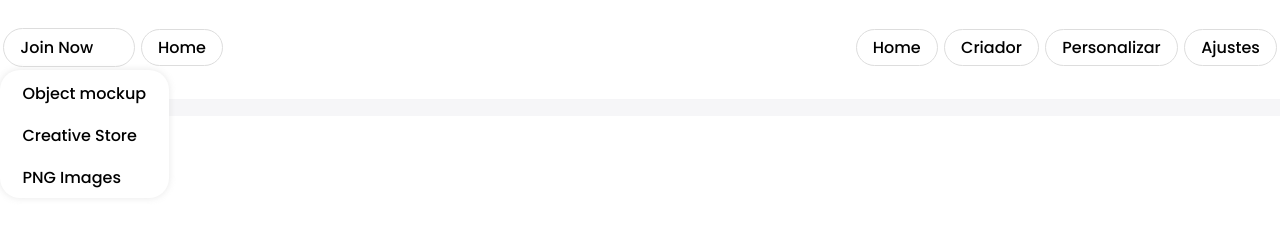
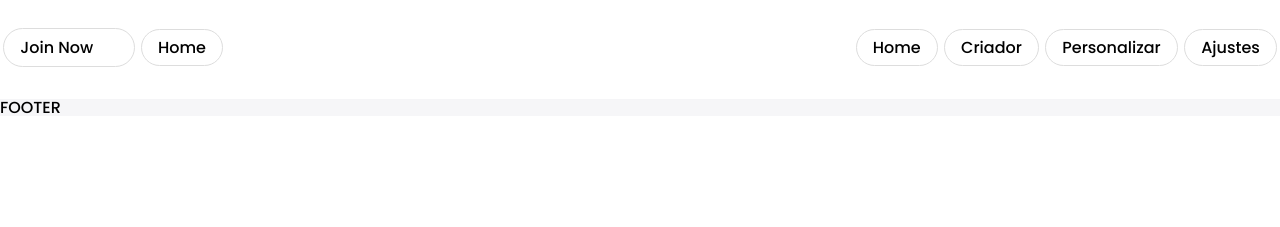
Before and after one commit to souotaviolima/yellow-clone, a Next.js app: page /app/components/layout/wrap in a window 1280 px wide. Shown: the part 135-362 px from the top of the page. Built offline with nearby package versions, Linux system fonts and the light colour scheme; some icons are missing.

Commit message:
UP06102021 v5

```diff
--- a/public/assets/css/custom.style.css
+++ b/public/assets/css/custom.style.css
@@ -13,6 +13,25 @@ h2 {
 
 .active {
   border-bottom: 3px solid #f4063f !important;
+}
+
+/* Dropdown custom */
+
+.dropdown-menu-horizontal {
+}
+
+.dropdown-menu-horizontal ul {
+  position: absolute;
+}
+
+.dropdown-menu-horizontal .content-dropdown {
+  border-radius: 20px;
+  overflow: hidden;
+  background-color: var(--color-white);
+  box-shadow: 0px 0px 7px 0px #cccccc78;
+}
+
+.dropdown-menu-horizontal .item-dropdown {
 }
 
 /* Custom CSS */
--- a/public/assets/css/style.css
+++ b/public/assets/css/style.css
@@ -1283,7 +1283,37 @@ table {
     transform: scale(1);
   }
 }
-
+/* Rotation animations */
+.animations-rotation-all {
+  transform: rotate(180deg);
+  animation-name: animations-rotation-all;
+  animation-duration: 0.3s;
+}
+@keyframes animations-rotation-all {
+  from {
+    transform: rotate(0deg);
+  }
+  to {
+    transform: rotate(180deg);
+  }
+}
+/* Scale down animations */
+.animations-scale-down {
+  top: 0px;
+  opacity: 1;
+  animation-name: animations-scale-down;
+  animation-duration: 0.3s;
+}
+@keyframes animations-scale-down {
+  from {
+    opacity: 0;
+    top: -10px;
+  }
+  to {
+    opacity: 1;
+    top: 0px;
+  }
+}
 .animations-hidden-out {
   transform: scale(1);
   animation-name: animations-hidden-out;
@@ -1296,22 +1326,6 @@ table {
   to {
     transform: scale(3);
   }
-}
-
-/* DropDown animation */
-
-.dropdown-menu-horizontal {
-}
-
-.dropdown-menu-horizontal .content-dropdown {
-  border-radius: 20px;
-  overflow: hidden;
-  position: absolute;
-  background-color: var(--color-white);
-  box-shadow: 0px 0px 7px 0px #cccccc78;
-}
-
-.dropdown-menu-horizontal .item-dropdown {
 }
 
 /* Reponsive */
--- a/src/pages/app/components/layout/dropdownItem.tsx
+++ b/src/pages/app/components/layout/dropdownItem.tsx
@@ -17,18 +17,18 @@ const DropdownItem = ({ title, row }: any) => {
         >
           Join Now
           <ArrowIosDownwardOutline
-            className="mg-l-2"
+            className={down ? 'animations-rotation-all mg-l-2' : 'mg-l-2'}
             fill="#000000"
             size="18px"
           />
         </li>
 
         <ul
-          className={
-            down
-              ? 'content-dropdown animations-dropdown-scale-content'
-              : 'content-dropdown'
-          }
+          style={down ? { display: 'block' } : { display: 'none' }}
+        >
+          <div
+            style={{ position: 'relative' }}
+            className={down ? 'content-dropdown animations-scale-down' : 'content-dropdown'}
           >
             <li
               className={
@@ -57,6 +57,7 @@ const DropdownItem = ({ title, row }: any) => {
             >
               PNG Images
             </li>
+          </div>
         </ul>
       </div>
     </nav>
```
Lines whose indentation alone changed are shown as unchanged.
